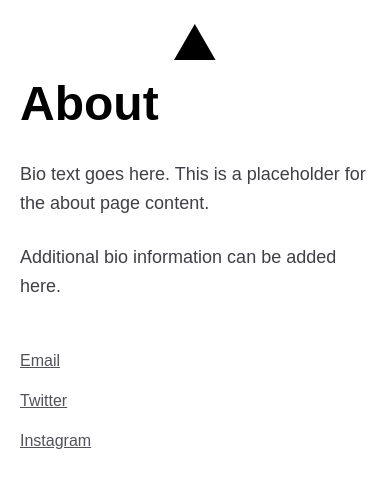
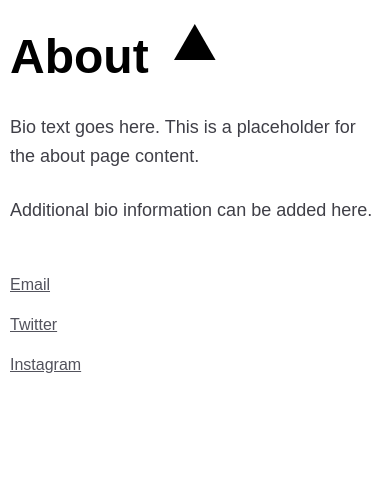
Before and after one commit to michaelcharlesbrown/michael-charles-brown, a Next.js app: page /about in a window 390 px wide. Shown: the top 488 px of the page. Built offline with nearby package versions, Linux system fonts and the light colour scheme.

Commit message:
Add mobile header section with scroll padding to prevent nav icon overlap

```diff
--- a/app/components/NavIcon.tsx
+++ b/app/components/NavIcon.tsx
@@ -10,7 +10,7 @@ export default function NavIcon() {
   const href = pathname === "/" ? "/about" : "/";
 
   return (
-    <nav className="fixed top-6 left-0 right-0 z-50 flex justify-center">
+    <nav className="fixed left-0 right-0 z-50 flex justify-center nav-icon-mobile">
       <Link
         href={href}
         className="transition-opacity duration-300 hover:opacity-80"
--- a/app/globals.css
+++ b/app/globals.css
@@ -54,6 +54,7 @@ body {
 @media (max-width: 767px) {
   html {
     scroll-snap-type: y mandatory;
+    scroll-padding-top: 88px; /* 33px nav top + 36px nav height + 19px gap */
     -webkit-overflow-scrolling: touch;
   }
 
@@ -69,4 +70,23 @@ body {
     -webkit-transform: translateZ(0);
     transform: translateZ(0);
   }
+
+  /* Mobile-specific padding and gap for homepage */
+  main {
+    padding: 33px 10px !important;
+  }
+
+  main > div[data-mobile-gap] {
+    gap: 19px !important;
+  }
+
+  /* Nav icon positioning on mobile */
+  .nav-icon-mobile {
+    top: 33px;
+  }
 }
+
+/* Nav icon positioning on desktop */
+.nav-icon-mobile {
+  top: 24px;
+}
--- a/app/page.tsx
+++ b/app/page.tsx
@@ -22,6 +22,7 @@ export default function HomePage() {
           style={{
             gap: "20px",
           }}
+          data-mobile-gap="19px"
         >
           {projects.map((project, i) => (
             <VideoCard key={project.slug} project={project} index={i} />
```
